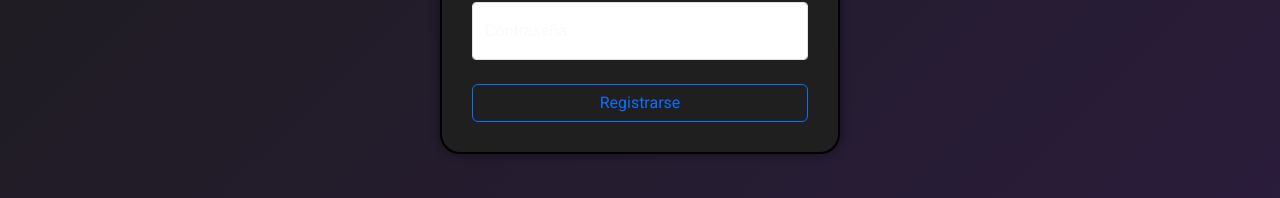
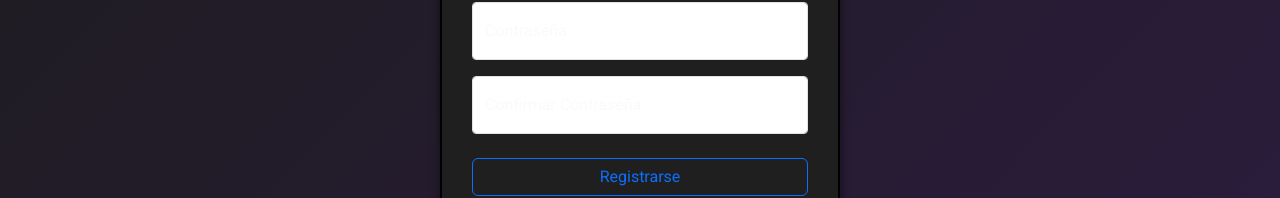
Before and after one commit to Bvnddit/heartz-web, a React (Vite) app: page /registro in a window 1280 px wide. Shown: the part 574-772 px from the top of the page. Built offline with nearby package versions, Linux system fonts and the light colour scheme.

Commit message:
Implementación de confirmar contraseña y correción que boton de registro no funcionaba

```diff
--- a/src/pages/Registro.jsx
+++ b/src/pages/Registro.jsx
@@ -9,13 +9,14 @@ function Registro() {
   const [rut, setRut] = useState("");
   const [nombre, setNombre] = useState("");
   const [password, setPassword] = useState("");
-  const [fechaNacimiento, setFechaNacimiento] = useState("");
+  const [confirmPassword, setConfirmPassword] = useState("");
+  const [showPassword, setShowPassword] = useState(false);
 
   const [emailError, setEmailError] = useState("");
   const [rutError, setRutError] = useState("");
   const [nombreError, setNombreError] = useState("");
   const [passwordError, setPasswordError] = useState("");
-  const [fechaError, setFechaError] = useState("");
+  const [confirmPasswordError, setConfirmPasswordError] = useState("");
   const [generalError, setGeneralError] = useState("");
   const [loading, setLoading] = useState(false);
 
@@ -28,24 +29,18 @@ function Registro() {
     const nombreErr = validarNombre(nombre);
     const passwordErr = validarPassword(password);
 
-    let fechaErr = "";
-    if (!fechaNacimiento) {
-      fechaErr = "Por favor, selecciona tu fecha de nacimiento.";
-    } else {
-      const hoy = new Date();
-      const fecha18 = new Date(hoy.getFullYear() - 18, hoy.getMonth(), hoy.getDate());
-      if (new Date(fechaNacimiento) > fecha18) {
-        fechaErr = "Debes ser mayor de 18 años.";
-      }
+    let confirmPassErr = "";
+    if (password !== confirmPassword) {
+      confirmPassErr = "Las contraseñas no coinciden.";
     }
 
     setEmailError(emailErr);
     setRutError(rutErr);
     setNombreError(nombreErr);
     setPasswordError(passwordErr);
-    setFechaError(fechaErr);
+    setConfirmPasswordError(confirmPassErr);
 
-    if (emailErr || rutErr || nombreErr || passwordErr || fechaErr) return;
+    if (emailErr || rutErr || nombreErr || passwordErr || confirmPassErr) return;
 
     setLoading(true);
 
@@ -88,9 +83,6 @@ function Registro() {
       setLoading(false);
     }
   };
-
-  const hoy = new Date();
-  const maxDate = `${hoy.getFullYear() - 18}-${String(hoy.getMonth() + 1).padStart(2, "0")}-${String(hoy.getDate()).padStart(2, "0")}`;
 
   return (
     <div className="main-content" style={{ background: "linear-gradient(135deg, #1c1c1c, #2a1c3b)" }}>
@@ -155,9 +147,9 @@ function Registro() {
           </div>
 
 
-          <div className="form-floating mb-4">
+          <div className="form-floating mb-3 position-relative">
             <input
-              type="password"
+              type={showPassword ? "text" : "password"}
               className="form-control form-control-sm"
               placeholder="Contraseña"
               value={password}
@@ -165,7 +157,36 @@ function Registro() {
               style={{ borderColor: passwordError ? "red" : "" }}
             />
             <label>Contraseña</label>
+            <button
+              type="button"
+              className="btn position-absolute top-50 end-0 translate-middle-y me-2"
+              onClick={() => setShowPassword(!showPassword)}
+              style={{ zIndex: 10, background: "transparent", border: "none" }}
+            >
+              <i className={`bi ${showPassword ? "bi-eye-slash" : "bi-eye"}`}></i>
+            </button>
             {passwordError && <div style={{ color: "red", fontSize: "0.9em", marginTop: "5px" }}>{passwordError}</div>}
+          </div>
+
+          <div className="form-floating mb-4 position-relative">
+            <input
+              type={showPassword ? "text" : "password"}
+              className="form-control form-control-sm"
+              placeholder="Confirmar Contraseña"
+              value={confirmPassword}
+              onChange={(e) => setConfirmPassword(e.target.value)}
+              style={{ borderColor: confirmPasswordError ? "red" : "" }}
+            />
+            <label>Confirmar Contraseña</label>
+            <button
+              type="button"
+              className="btn position-absolute top-50 end-0 translate-middle-y me-2"
+              onClick={() => setShowPassword(!showPassword)}
+              style={{ zIndex: 10, background: "transparent", border: "none" }}
+            >
+              <i className={`bi ${showPassword ? "bi-eye-slash" : "bi-eye"}`}></i>
+            </button>
+            {confirmPasswordError && <div style={{ color: "red", fontSize: "0.9em", marginTop: "5px" }}>{confirmPasswordError}</div>}
           </div>
 
           {generalError && (
```
